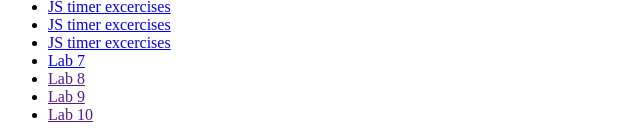
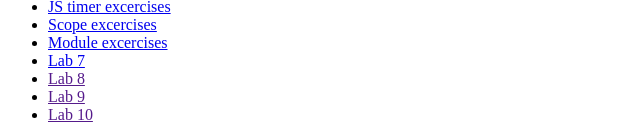
Before and after one commit to emadadel999/emadadel999.github.io, a plain HTML site: page index.html in a window 1280 px wide. Shown: the part 788-925 px from the top of the page, 0-640 px from the left. Drawn offline with Linux system fonts and the light colour scheme.

Commit message:
lab7&module&scope2

```diff
--- a/index.html
+++ b/index.html
@@ -49,10 +49,10 @@
         <a href="javaScriptExcercise/myAnswer.odt">JS timer excercises</a>
       </li>
       <li>
-        <a href="scopeExcercise/myanswer.odt">JS timer excercises</a>
+        <a href="scopeExcercise/myanswer.odt">Scope excercises</a>
       </li>
       <li>
-        <a href="moduleExcercise/myanswers.odt">JS timer excercises</a>
+        <a href="moduleExcercise/myanswers.odt">Module excercises</a>
       </li>
       <li>
         <a href="lab7/account.html">Lab 7</a>
```
